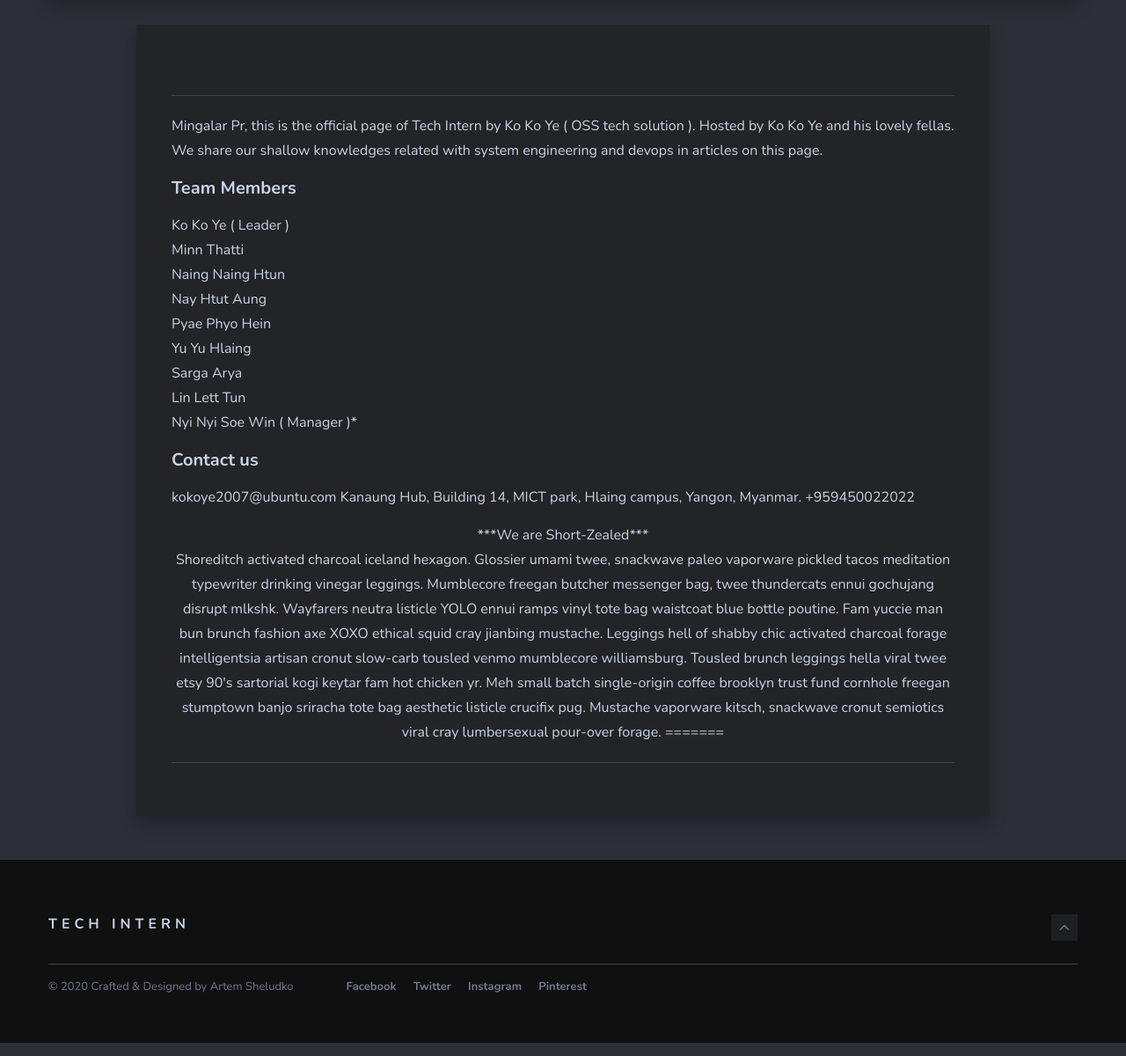
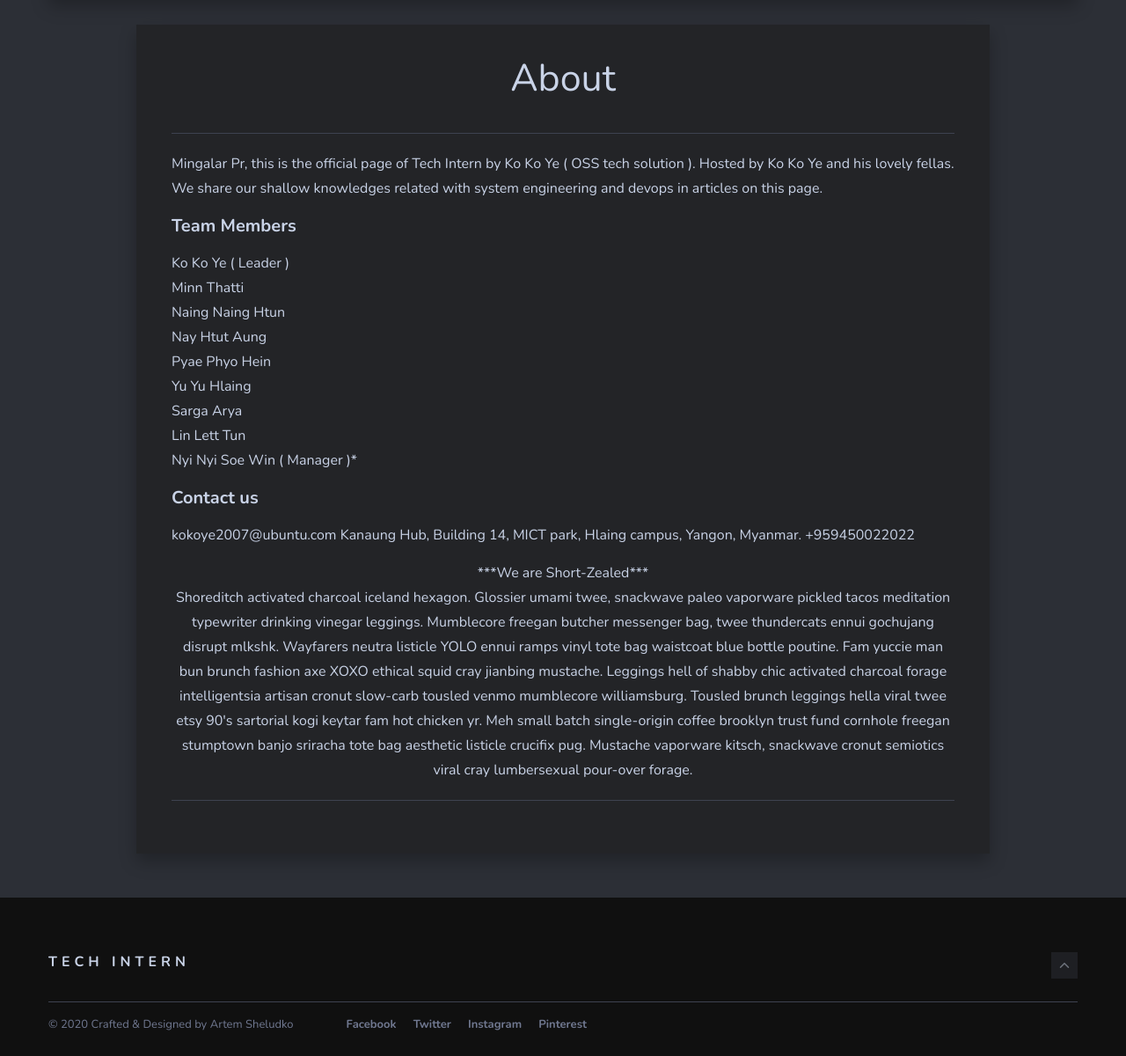
Before and after one commit to Tech-Intern/tech-intern.github.io, a Jekyll site: the page built from _pages/about.md, in a window 1280 px wide and 1400 px high, scrolled down 497 px. Shown: the part 200-1400 px from the top of the window at 88% size. Built offline with Jekyll 4.4.1, drawn with Linux system fonts in a browser that asks for light colours; nearby versions of some CDN libraries; our own code applies the rules of GitHub Pages for plain Markdown files; some of the changed lines change nothing that is shown.

Commit message:
fix phofo

```diff
--- a/_pages/about.md
+++ b/_pages/about.md
@@ -2,8 +2,6 @@
 layout: page
 title: About
 image:
-=======
-image: kokoye.jpg
 
 permalink: /about/
 ---
@@ -30,4 +28,3 @@ Kanaung Hub, Building 14, MICT park, Hlaing campus, Yangon, Myanmar.
 
 
 Shoreditch activated charcoal iceland hexagon. Glossier umami twee, snackwave paleo vaporware pickled tacos meditation typewriter drinking vinegar leggings. Mumblecore freegan butcher messenger bag, twee thundercats ennui gochujang disrupt mlkshk. Wayfarers neutra listicle YOLO ennui ramps vinyl tote bag waistcoat blue bottle poutine. Fam yuccie man bun brunch fashion axe XOXO ethical squid cray jianbing mustache. Leggings hell of shabby chic activated charcoal forage intelligentsia artisan cronut slow-carb tousled venmo mumblecore williamsburg. Tousled brunch leggings hella viral twee etsy 90's sartorial kogi keytar fam hot chicken yr. Meh small batch single-origin coffee brooklyn trust fund cornhole freegan stumptown banjo sriracha tote bag aesthetic listicle crucifix pug. Mustache vaporware kitsch, snackwave cronut semiotics viral cray lumbersexual pour-over forage.
-=======
```
